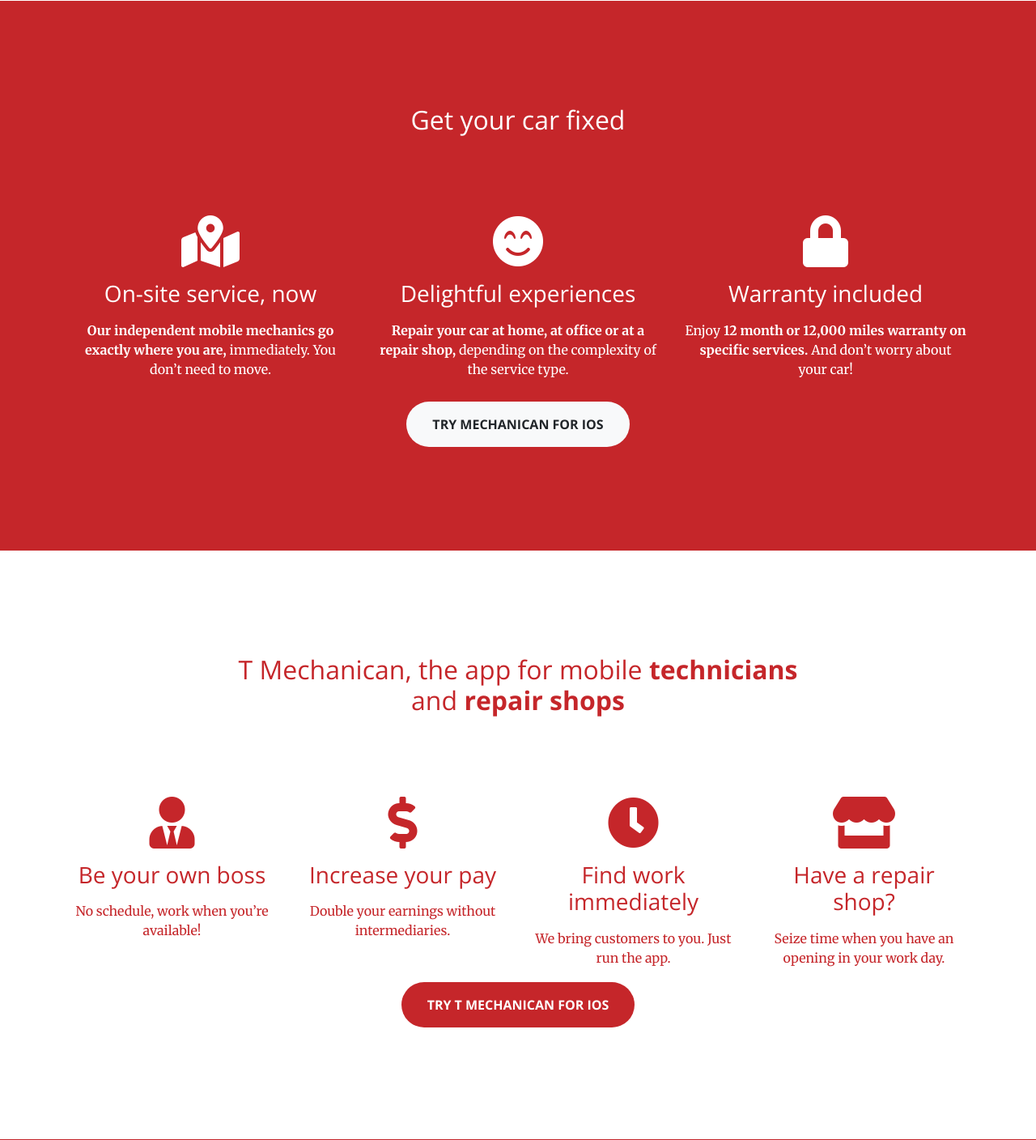
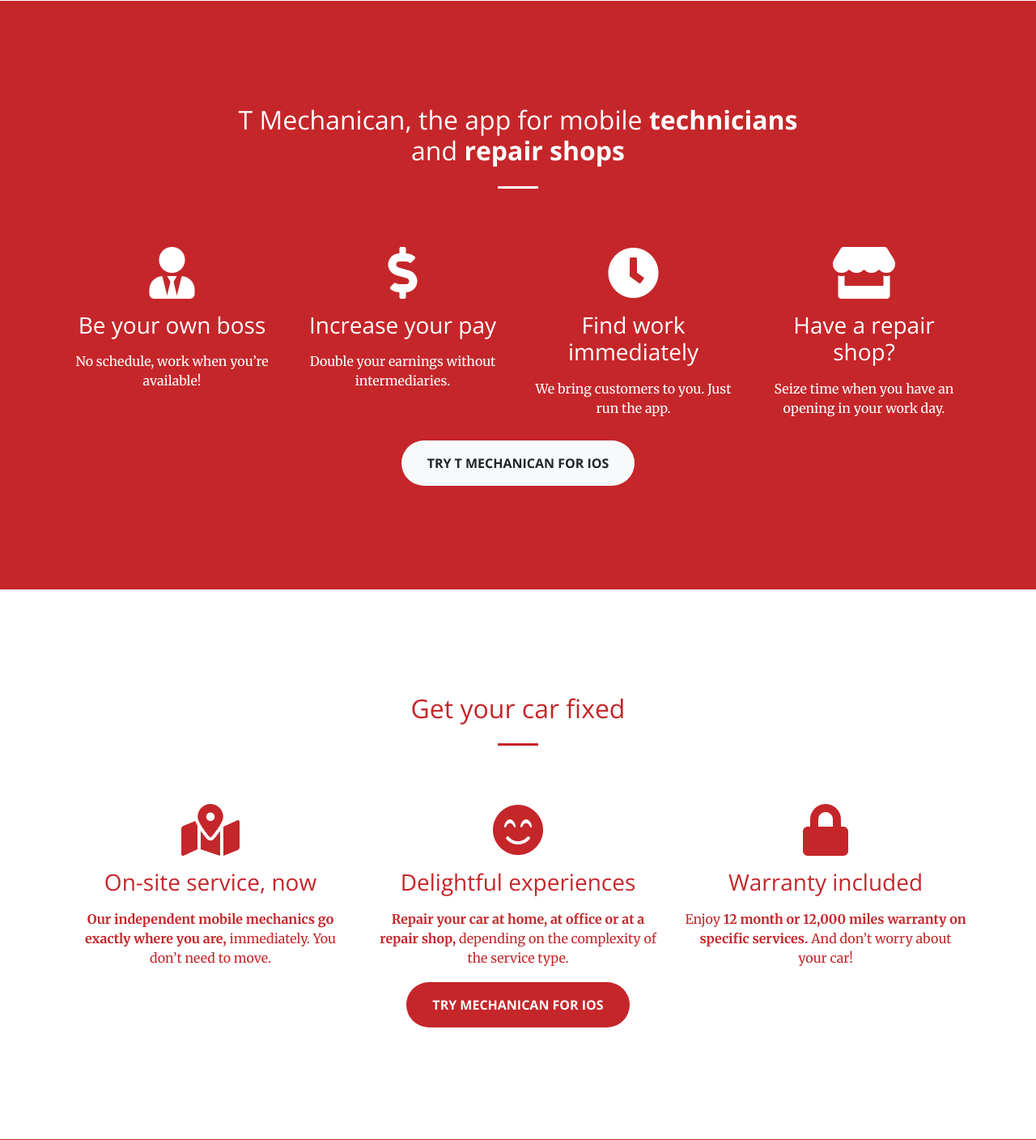
Before and after one commit to nachoperez714/nachoperez714.github.io, a PHP site: page / in a window 1280 px wide. Shown: the part 799-2207 px from the top of the page at 81% size. Run offline with PHP 8.4, Linux system fonts and the light colour scheme.

Commit message:
invertir secciones

```diff
--- a/css/creative.css
+++ b/css/creative.css
@@ -176,7 +176,7 @@
 }
 
 header.masthead {
-  padding-top: 10rem;
+  padding-top: 5rem;
   padding-bottom: calc(10rem - 56px);
   background-image: url("../img/header.jpg");
   background-position: center center;
@@ -365,7 +365,8 @@
 }
 
 header.masthead .device-container {
-  max-width: 325px;
+  max-width: 225px;
+  margin-top: 10px;
   margin-right: auto;
   margin-left: auto;
 }
--- a/index.html
+++ b/index.html
@@ -55,10 +55,10 @@
         <div class="collapse navbar-collapse" id="navbarResponsive">
           <ul class="navbar-nav ml-auto">
             <li class="nav-item">
-              <a class="nav-link js-scroll-trigger" href="#services">Get my car fixed!</a>
+              <a class="nav-link js-scroll-trigger" href="#about">Mechanics</a>
             </li>
             <li class="nav-item">
-              <a class="nav-link js-scroll-trigger" href="#about">Mechanics</a>
+              <a class="nav-link js-scroll-trigger" href="#services">Get my car fixed!</a>
             </li>
             <!-- <li class="nav-item">
               <a class="nav-link js-scroll-trigger" href="#portfolio">Portfolio</a>
@@ -108,58 +108,11 @@
       </div>
     </header>
 
-    <section class="bg-primary" id="services">
-      <div class="container">
-        <div class="row">
-          <div class="col-lg-12 text-center">
-            <h2 class="section-heading text-white">Get your car fixed</h2>
-            <hr class="my-4">
-          </div>
-        </div>
-      </div>
-      <div class="container">
-        <div class="row">
-          <div class="col-lg-4 col-md-6 text-center">
-            <div class="service-box mt-5 mx-auto">
-              <i class="fas fa-4x fa-map-marked-alt text-white mb-3 sr-icon-1"></i>
-              <h3 class="mb-3 text-white">On-site service, now</h3>
-              <p class=" mb-0 text-white"><b>Our independent mobile mechanics go exactly where you are,</b> immediately. You don’t need to move.</p>
-            </div>
-          </div>
-          <div class="col-lg-4 col-md-6 text-center">
-            <div class="service-box mt-5 mx-auto">
-              <i class="fas fa-4x fa-smile-beam text-white mb-3 sr-icon-2"></i>
-              <h3 class="mb-3 text-white">Delightful experiences</h3>
-              <p class="mb-0 text-white"><b>Repair your car at home, at office or at a repair shop,</b> depending on the complexity of the service type. </p>
-            </div>
-          </div>
-          <div class="col-lg-4 col-md-6 text-center">
-            <div class="service-box mt-5 mx-auto">
-              <i class="fas fa-4x fa-lock text-white mb-3 sr-icon-3"></i>
-              <h3 class="mb-3 text-white">Warranty included</h3>
-              <p class="mb-0 text-white">Enjoy <b>12 month or 12,000 miles warranty on specific services.</b> And don’t worry about your car!</p>
-            </div>
-          </div>
-          <!-- <div class="col-lg-3 col-md-6 text-center">
-            <div class="service-box mt-5 mx-auto">
-              <i class="fas fa-4x fa-heart text-primary mb-3 sr-icon-4"></i>
-              <h3 class="mb-3">Reason 4</h3>
-              <p class="text-muted mb-0">You have to make your websites with love these days!</p>
-            </div>
-          </div> -->
-        </div>
-      </div>
-      <div class="container text-center">
-        <h2></h2>
-        <a class="btn btn-light btn-xl sr-button" href="http://startbootstrap.com/template-overviews/creative/">Try Mechanican for iOS</a>
-      </div>
-    </section>
-
-    <section  id="about">
+    <section class="bg-primary"  id="about">
       <div class="container">
         <div class="row">
           <div class="col-lg-8 mx-auto text-center">
-            <h2 class="section-heading text-primary">T Mechanican, the app for mobile <b>technicians</b> and <b>repair shops</b></h2>
+            <h2 class="section-heading text-white">T Mechanican, the app for mobile <b>technicians</b> and <b>repair shops</b></h2>
             <hr class="light my-4">
           </div>
         </div>
@@ -168,30 +121,30 @@
         <div class="row">
           <div class="col-lg-3 col-md-6 text-center">
             <div class="service-box mt-5 mx-auto">
-              <i class="fas fa-4x fa-user-tie text-primary mb-3 sr-icon-1"></i>
-              <h3 class="mb-3 text-primary">Be your own boss</h3>
-              <p class="text-primary mb-0">No schedule, work when you’re available!</p>
+              <i class="fas fa-4x fa-user-tie text-white mb-3 sr-icon-1"></i>
+              <h3 class="mb-3 text-white">Be your own boss</h3>
+              <p class="text-white mb-0">No schedule, work when you’re available!</p>
             </div>
           </div>
           <div class="col-lg-3 col-md-6 text-center">
             <div class="service-box mt-5 mx-auto">
-              <i class="fas fa-4x fa-dollar-sign text-primary mb-3 sr-icon-2"></i>
-              <h3 class="mb-3 text-primary">Increase your pay</h3>
-              <p class="text-primary mb-0">Double your earnings without intermediaries. </p>
+              <i class="fas fa-4x fa-dollar-sign text-white mb-3 sr-icon-2"></i>
+              <h3 class="mb-3 text-white">Increase your pay</h3>
+              <p class="text-white mb-0">Double your earnings without intermediaries. </p>
             </div>
           </div>
           <div class="col-lg-3 col-md-6 text-center">
             <div class="service-box mt-5 mx-auto">
-              <i class="fas fa-4x fa-clock text-primary mb-3 sr-icon-3"></i>
-              <h3 class="mb-3 text-primary">Find work immediately</h3>
-              <p class="text-primary mb-0">We bring customers to you. Just run the app. </p>
+              <i class="fas fa-4x fa-clock text-white mb-3 sr-icon-3"></i>
+              <h3 class="mb-3 text-white">Find work immediately</h3>
+              <p class="text-white mb-0">We bring customers to you. Just run the app. </p>
             </div>
           </div>
           <div class="col-lg-3 col-md-6 text-center">
             <div class="service-box mt-5 mx-auto">
-              <i class="fas fa-4x fa-store text-primary mb-3 sr-icon-3"></i>
-              <h3 class="mb-3 text-primary">Have a repair shop?</h3>
-              <p class="text-primary mb-0">Seize time when you have an opening in your work day. </p>
+              <i class="fas fa-4x fa-store text-white mb-3 sr-icon-3"></i>
+              <h3 class="mb-3 text-white">Have a repair shop?</h3>
+              <p class="text-white mb-0">Seize time when you have an opening in your work day. </p>
             </div>
           </div>
           <!-- <div class="col-lg-3 col-md-6 text-center">
@@ -207,11 +160,60 @@
           <div class="row">
             <div class="col-lg-8 mx-auto text-center">
               <h2></h2>
-        <a class="btn btn-primary btn-xl sr-button" href="http://startbootstrap.com/template-overviews/creative/">Try T Mechanican for iOs</a>
+        <a class="btn btn-light btn-xl sr-button" href="http://startbootstrap.com/template-overviews/creative/">Try T Mechanican for iOs</a>
             </div>
           </div>
         </div>
     </section>
+
+    <section id="services">
+      <div class="container">
+        <div class="row">
+          <div class="col-lg-12 text-center">
+            <h2 class="section-heading text-primary">Get your car fixed</h2>
+            <hr class="my-4">
+          </div>
+        </div>
+      </div>
+      <div class="container">
+        <div class="row">
+          <div class="col-lg-4 col-md-6 text-center">
+            <div class="service-box mt-5 mx-auto">
+              <i class="fas fa-4x fa-map-marked-alt text-primary mb-3 sr-icon-1"></i>
+              <h3 class="mb-3 text-primary">On-site service, now</h3>
+              <p class=" mb-0 text-primary"><b>Our independent mobile mechanics go exactly where you are,</b> immediately. You don’t need to move.</p>
+            </div>
+          </div>
+          <div class="col-lg-4 col-md-6 text-center">
+            <div class="service-box mt-5 mx-auto">
+              <i class="fas fa-4x fa-smile-beam text-primary mb-3 sr-icon-2"></i>
+              <h3 class="mb-3 text-primary">Delightful experiences</h3>
+              <p class="mb-0 text-primary"><b>Repair your car at home, at office or at a repair shop,</b> depending on the complexity of the service type. </p>
+            </div>
+          </div>
+          <div class="col-lg-4 col-md-6 text-center">
+            <div class="service-box mt-5 mx-auto">
+              <i class="fas fa-4x fa-lock text-primary mb-3 sr-icon-3"></i>
+              <h3 class="mb-3 text-primary">Warranty included</h3>
+              <p class="mb-0 text-primary">Enjoy <b>12 month or 12,000 miles warranty on specific services.</b> And don’t worry about your car!</p>
+            </div>
+          </div>
+          <!-- <div class="col-lg-3 col-md-6 text-center">
+            <div class="service-box mt-5 mx-auto">
+              <i class="fas fa-4x fa-heart text-primary mb-3 sr-icon-4"></i>
+              <h3 class="mb-3">Reason 4</h3>
+              <p class="text-muted mb-0">You have to make your websites with love these days!</p>
+            </div>
+          </div> -->
+        </div>
+      </div>
+      <div class="container text-center">
+        <h2></h2>
+        <a class="btn btn-primary btn-xl sr-button" href="http://startbootstrap.com/template-overviews/creative/">Try Mechanican for iOS</a>
+      </div>
+    </section>
+
+
 
 
     <!-- <section class="p-0" id="portfolio">
```
